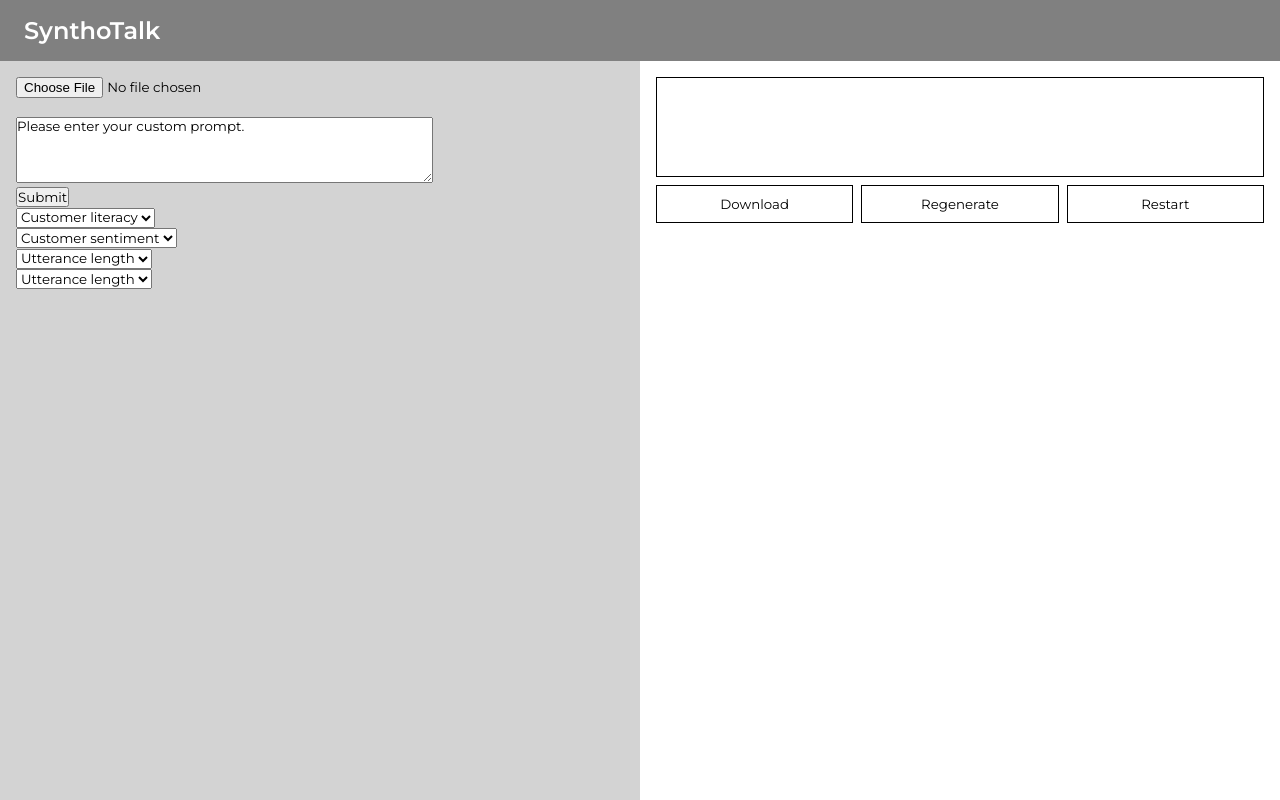
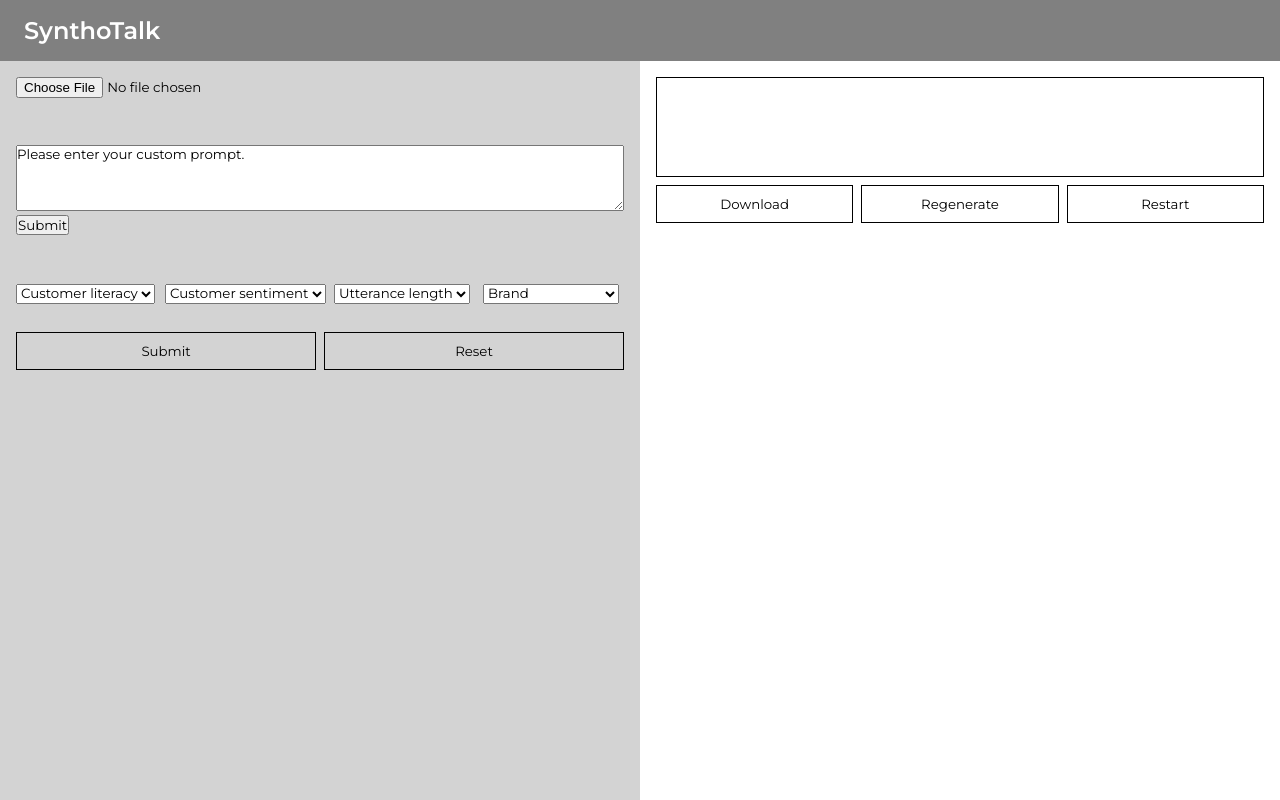
Before and after one commit to Ryhhill1998/google-hackathon, a React (Create React App) app: page / in a window 1280 px wide. Built offline with nearby package versions, Linux system fonts and the light colour scheme.

Commit message:
add formatting to lhs

```diff
--- a/src/App.js
+++ b/src/App.js
@@ -35,7 +35,7 @@ const App = () => {
             </form>
           </div>
 
-
+          <div className="dropdowns">
             <div className="customer-literacy">
               <select name="literacy" id="literacy">
                 <option value="" selected disabled hidden>Customer literacy</option>
@@ -69,11 +69,18 @@ const App = () => {
 
             <div className="brand">
               <select name="brand" id="brand">
-              <option value="" selected disabled hidden>Utterance length</option>
+                <option value="" selected disabled hidden>Brand</option>
                 <option value="1">Lloyds Bank</option>
                 <option value="2">Halifax</option>
                 <option value="3">Bank of Scotland</option>
               </select>
+            </div>
+
+          </div>
+
+          <div className="buttons-container">
+            <button>Submit</button>
+            <button>Reset</button>
           </div>
 
         </div>
--- a/src/App.scss
+++ b/src/App.scss
@@ -12,7 +12,7 @@ main {
   display: flex;
   height: calc(100vh - 61px);
 
-  > * {
+  >* {
     flex-basis: 100%;
     padding: 1em;
     height: 100%;
@@ -20,6 +20,28 @@ main {
 
   .lhs-container {
     background-color: lightgray;
+    display: flex;
+    flex-direction: column;
+    gap: 0.5em;
+
+    .free-text-prompt {
+      padding: 20px 0px;
+
+      textarea {
+        width: 100%;
+      }
+    }
+
+    .dropdowns {
+      display: flex;
+      gap: 0.5em;
+      padding: 20px 0px;
+
+      >* {
+        flex-basis: 100%;
+      }
+    }
+
   }
 
   .rhs-container {
@@ -31,12 +53,13 @@ main {
       border: solid 1px black;
       height: 100px;
     }
+  }
 
   .buttons-container {
     display: flex;
     gap: 0.5em;
 
-      > * {
+    >* {
       flex-basis: 100%;
     }
 
@@ -47,4 +70,3 @@ main {
     }
   }
 }
-}
```
Lines whose indentation alone changed are shown as unchanged.
